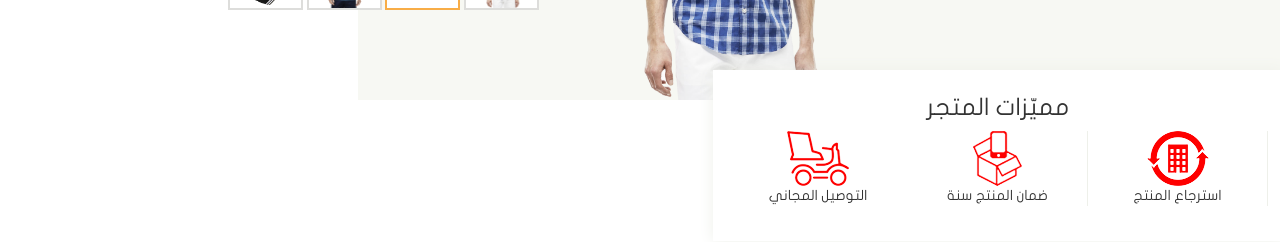
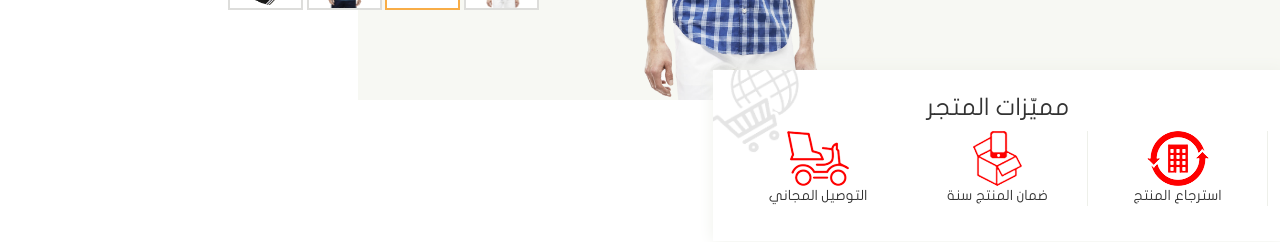
Before and after one commit to ecommerce-demo/src, a plain HTML site: page src/index.html in a window 1280 px wide. Shown: the part 384-626 px from the top of the page. Drawn offline with Linux system fonts and the light colour scheme.

Commit message:
إضافة صورة الخلفيّة على قسم مُميّزات المتجر

```diff
--- a/src/css/style.css
+++ b/src/css/style.css
@@ -213,6 +213,10 @@ body {
   position: relative;
   top: -30px;
   background-color: white;
+  background-image: url("../images/bg_features.png");
+  background-repeat: no-repeat;
+  background-size: auto 60%;
+  background-position: -10px -20px;
 }
 
 #store-features > .feature + .feature {
```
